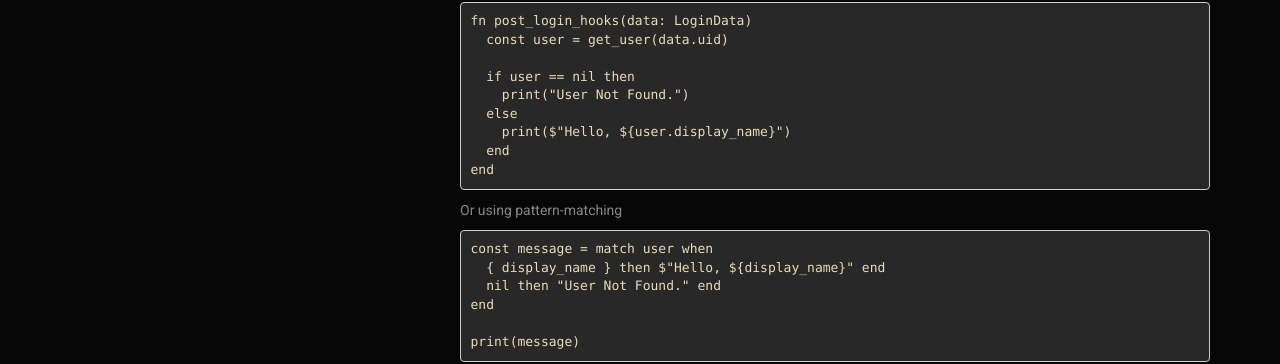
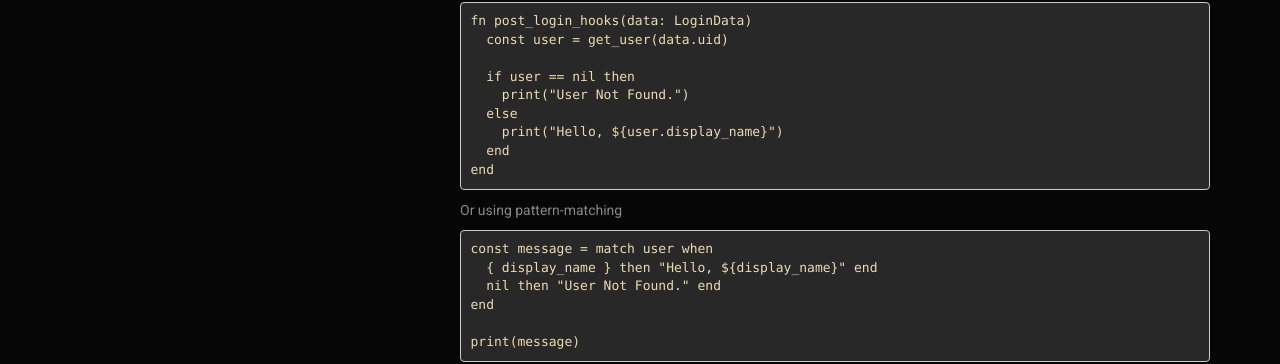
Before and after one commit to fuse-lang/fuse-lang.github.io, a Jekyll site: the page built from _docs/basics/0-intro.md, in a window 1280 px wide and 900 px high, scrolled down 3871 px. Shown: the part 247-611 px from the top of the window. Built offline with Jekyll 4.4.1, drawn with Linux system fonts in a browser that asks for light colours; some of the changed text lies outside the part shown.

````diff
--- a/_docs/basics/0-intro.md
+++ b/_docs/basics/0-intro.md
@@ -142,7 +142,7 @@ See [For Loop](/docs/loops/)
 const numbers = [1, 2, 3, 4, 5, 6, 7, 8, 9, 10]
 let index = 1
 while index < #numbers do
-  print($"Number at index ${index} is ${numbers[index]}")
+  print("Number at index ${index} is ${numbers[index]}")
   index += 1
 end
 ```
@@ -155,7 +155,7 @@ end
 let num = 1
 
 repeat
-  print($"num: ${num}")
+  print("num: ${num}")
   num += 1
 until num == 10
 
@@ -226,7 +226,7 @@ fn post_login_hooks(data: LoginData)
   if user == nil then
     print("User Not Found.")
   else
-    print($"Hello, ${user.display_name}")
+    print("Hello, ${user.display_name}")
   end
 end
 ```
@@ -235,7 +235,7 @@ Or using pattern-matching
 
 ```fuse
 const message = match user when
-  { display_name } then $"Hello, ${display_name}" end
+  { display_name } then "Hello, ${display_name}" end
   nil then "User Not Found." end
 end
 
````
